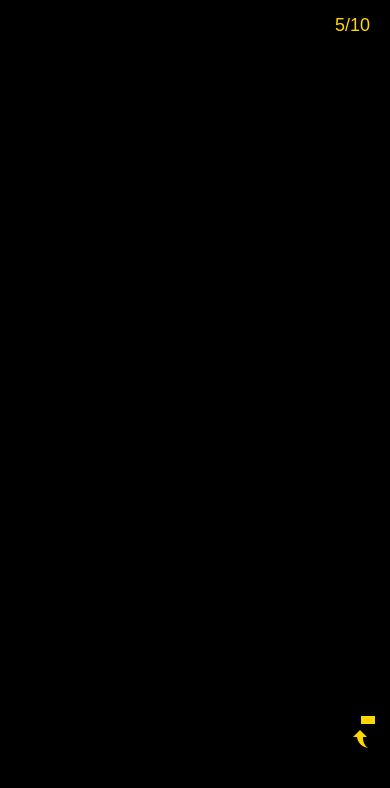
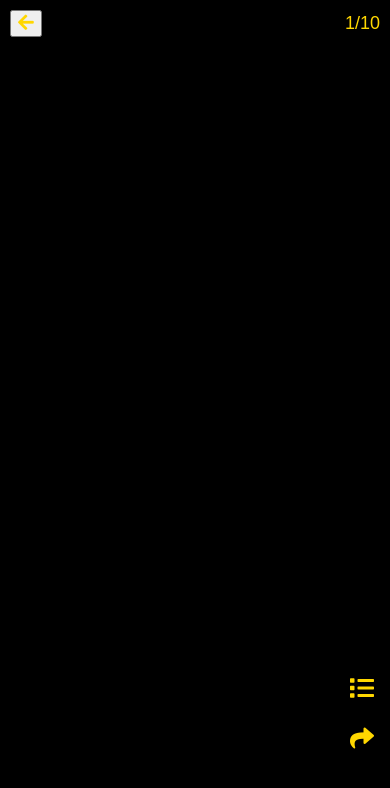
Before and after one commit to ilmagnificho/shortcola, a plain HTML site: page index.html in a window 390 px wide. Drawn offline with Linux system fonts and the light colour scheme.

Commit message:
Update index.html

```diff
--- a/index.html
+++ b/index.html
@@ -2,10 +2,8 @@
 <html lang="ko">
 <head>
     <meta charset="UTF-8">
-    <meta name="viewport" content="width=device-width, initial-scale=1.0, maximum-scale=1.0, user-scalable=no">
-    <meta name="apple-mobile-web-app-capable" content="yes">
-    <meta name="mobile-web-app-capable" content="yes">
-    <title>나는 너, 너는 나</title>
+    <meta name="viewport" content="width=device-width, initial-scale=1.0">
+    <title>주인님의 죽음을 위해서</title>
     <link rel="stylesheet" href="https://cdnjs.cloudflare.com/ajax/libs/font-awesome/5.15.3/css/all.min.css">
     <!-- 여기에 AdSense 코드를 붙여넣으세요 -->
     <script async src="https://pagead2.googlesyndication.com/pagead/js/adsbygoogle.js?client=ca-pub-2021850347156633"
@@ -57,22 +55,17 @@
             cursor: pointer;
         }
         #episode-overlay {
+            display: none;
             position: fixed;
-            top: 0;
+            bottom: 0;
             left: 0;
             width: 100%;
-            height: 100%;
-            background: rgba(0, 0, 0, 0.8);
-            display: none;
-            z-index: 1000;
-        }
-        #close-overlay {
-            position: absolute;
-            top: 10px;
-            right: 10px;
-            color: white;
-            font-size: 24px;
-            cursor: pointer;
+            height: 50%;
+            background: rgba(0,0,0,0.9);
+            z-index: 3;
+            overflow-y: auto;
+            border-top-left-radius: 20px;
+            border-top-right-radius: 20px;
         }
         .episode-grid {
             display: grid;
@@ -81,101 +74,49 @@
             padding: 20px;
         }
         .episode-item {
-            background: #333;
-            color: white;
-            padding: 10px;
+            background-color: rgba(255, 215, 0, 0.2);
+            color: #FFD700;
+            padding: 15px;
             text-align: center;
+            border-radius: 10px;
             cursor: pointer;
-            border-radius: 5px;
         }
-        .episode-item.locked {
-            opacity: 0.5;
+        .episode-item.locked::after {
+            content: '\f023';
+            font-family: 'Font Awesome 5 Free';
+            margin-left: 5px;
         }
-        #list-button {
-            position: fixed;
-            bottom: 100px; /* 버튼 위치를 위로 이동 */
+        #overlay-close {
+            position: absolute;
+            top: 10px;
             right: 10px;
             background: none;
             border: none;
             color: #FFD700;
             font-size: 24px;
             cursor: pointer;
-            z-index: 100;
         }
-        #list-button i {
-            display: block;
-            width: 20px;
-            height: 2px;
-            background-color: #FFD700;
-            position: relative;
-        }
-        #list-button i::before,
-        #list-button i::after {
-            content: '';
-            display: block;
-            width: 20px;
-            height: 2px;
-            background-color: #FFD700;
-            position: absolute;
-        }
-        #list-button i::before {
-            top: -6px;
-        }
-        #list-button i::after {
-            bottom: -6px;
-        }
-        #share-button svg {
-            width: 20px;
-            height: 20px;
-            fill: #FFD700;
-        }
-        #episode-count {
-            position: fixed;
-            top: 10px;
-            right: 10px;
+        #back-button, #episode-count {
             color: #FFD700;
             font-size: 18px;
-            background-color: rgba(0, 0, 0, 0.5);
-            padding: 5px 10px;
-            border-radius: 15px;
         }
-        #button-container {
+        .ad-prompt, .ad-overlay {
             position: fixed;
-            bottom: 70px; /* 버튼 위치 조정 */
-            right: 10px;
+            top: 0;
+            left: 0;
+            width: 100%;
+            height: 100%;
+            background: rgba(0,0,0,0.8);
             display: flex;
-            flex-direction: column;
-            align-items: flex-end;
-            z-index: 100;
+            justify-content: center;
+            align-items: center;
+            z-index: 1000;
         }
-        .icon-button {
-            background: none;
-            border: none;
-            color: #FFD700;
-            font-size: 24px;
-            cursor: pointer;
-            padding: 5px;
-            margin-bottom: 15px; /* 버튼 간격 조정 */
-        }
-        #share-button {
-            transform: rotate(-90deg);
-        }
-        #share-button svg {
-            width: 24px;
-            height: 24px;
-            fill: #FFD700;
-        }
-        #list-button {
-            width: 24px;
-            height: 18px;
-            display: flex;
-            flex-direction: column;
-            justify-content: space-between;
-        }
-        #list-button span {
-            width: 100%;
-            height: 3px;
-            background-color: #FFD700;
+        .ad-content {
+            background: #fff;
+            padding: 20px;
+            border-radius: 10px;
+            text-align: center;
         }
         #ad-confirm, #ad-cancel {
             margin: 10px;
@@ -190,22 +131,16 @@
 </head>
 <body>
     <div id="video-container"></div>
-    <div id="episode-count">5/10</div>
-    <div id="button-container">
-        <button id="list-button" class="icon-button">
-            <span></span>
-            <span></span>
-            <span></span>
-        </button>
-        <button id="share-button" class="icon-button">
-            <svg viewBox="0 0 24 24">
-                <path d="M21 12l-7-7v4C7 10 4 15 3 20c2.5-3.5 6-5.1 11-5.1V19l7-7z"/>
-            </svg>
-        </button>
+    <div id="top-bar">
+        <button id="back-button"><i class="fas fa-arrow-left"></i></button>
+        <div id="episode-count">1/10</div>
+    </div>
+    <div id="side-buttons">
+        <button id="list-button" class="side-button"><i class="fas fa-list"></i></button>
+        <button id="share-button" class="side-button"><i class="fas fa-share"></i></button>
     </div>
     <div id="episode-overlay">
-        <div id="close-overlay">&times;</div>
-        <div class="episode-grid"></div>
+        <!-- 에피소드 목록은 JavaScript에서 동적으로 생성됩니다 -->
     </div>
     <script src="script.js"></script>
 </body>
```
